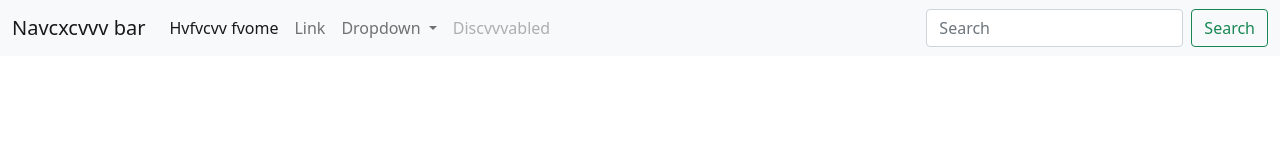
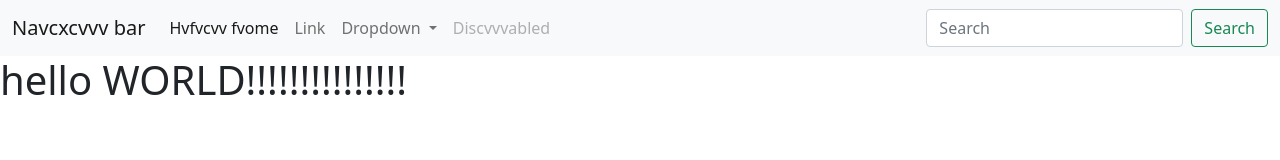
Before and after one commit to Awanit512/GitWithAr512, a plain HTML site: page Small-WEB-pROJECT/index.html in a window 1280 px wide. Drawn offline with nearby package versions, Linux system fonts and the light colour scheme.

Commit message:
hello world

```diff
--- a/Small-WEB-pROJECT/index.html
+++ b/Small-WEB-pROJECT/index.html
@@ -48,6 +48,8 @@
       </div>
     </nav>
 
+    <h1>hello WORLD!!!!!!!!!!!!!!!</h1>
+
     <!-- Optional JavaScript; choose one of the two! -->
 
     <!-- Option 1: Bootstrap Bundle with Popper -->
```
